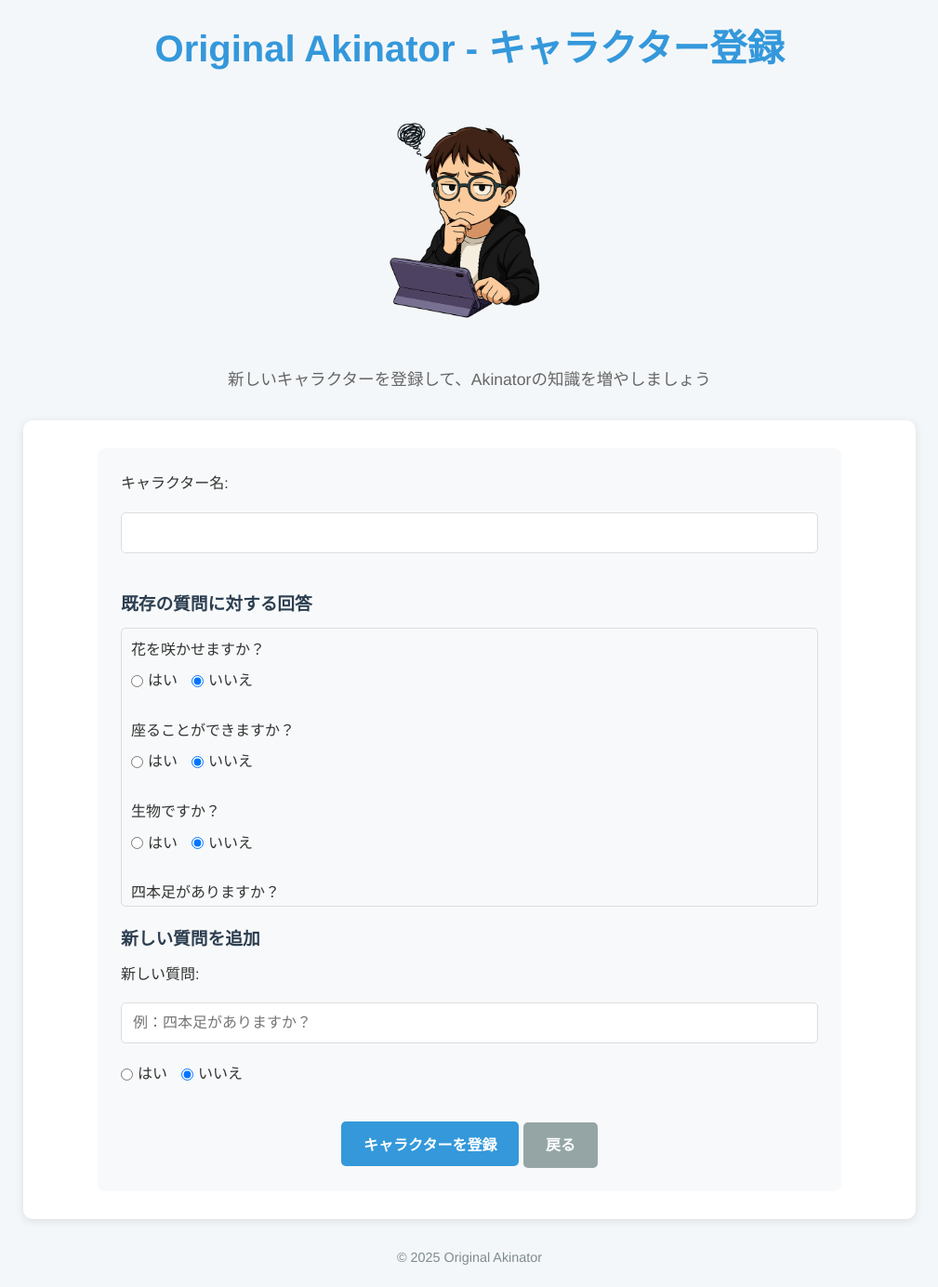
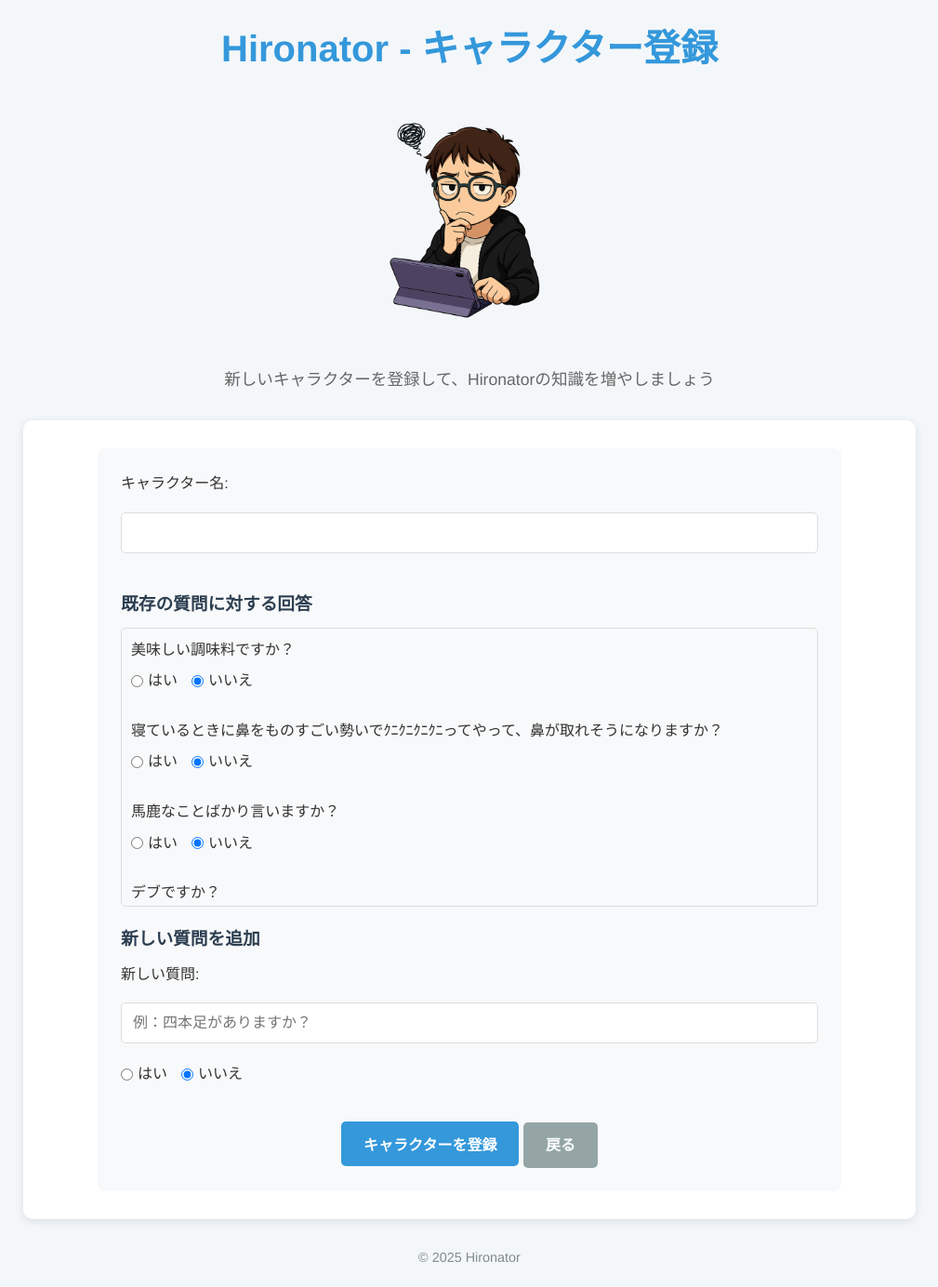
Before and after one commit to shoheixkimura/OriginalAkinator, a Flask app: page /admin in a window 1280 px wide. Shown: the whole page at 93% size, without its empty margins (135-1144 px from the left). Run offline with Flask 3, Linux system fonts and the light colour scheme.

Commit message:
little modifies

```diff
--- a/data/knowledge_tree.json
+++ b/data/knowledge_tree.json
@@ -1,74 +1,90 @@
 {
-  "content": "生物ですか？",
+  "content": "木村家ですか？",
   "is_question": true,
   "yes_node": {
-    "content": "動物ですか？",
+    "content": "朝すぐ起きられますか？",
     "is_question": true,
     "yes_node": {
-      "content": "四本足がありますか？",
+      "content": "一人で寝れますか？",
       "is_question": true,
       "yes_node": {
-        "content": "ペットとして飼われますか？",
+        "content": "怒り機ですか？",
         "is_question": true,
         "yes_node": {
-          "content": "犬",
+          "content": "木村 貴子",
           "is_question": false
         },
         "no_node": {
-          "content": "猫",
+          "content": "そんなやついねぇよ！",
           "is_question": false
         }
       },
       "no_node": {
-        "content": "空を飛びますか？",
+        "content": "寝ているときに鼻をものすごい勢いでｸﾆｸﾆｸﾆｸﾆってやって、鼻が取れそうになりますか？",
         "is_question": true,
         "yes_node": {
-          "content": "鷲",
+          "content": "ひろと",
           "is_question": false
         },
         "no_node": {
-          "content": "魚",
+          "content": "そんなやついねぇよ！",
           "is_question": false
         }
       }
     },
     "no_node": {
-      "content": "花を咲かせますか？",
+      "content": "デブですか？",
       "is_question": true,
       "yes_node": {
-        "content": "バラ",
-        "is_question": false
+        "content": "馬鹿なことばかり言いますか？",
+        "is_question": true,
+        "yes_node": {
+          "content": "木村 翔平",
+          "is_question": false
+        },
+        "no_node": {
+          "content": "そんなやついねぇよ！",
+          "is_question": false
+        }
       },
       "no_node": {
-        "content": "木",
-        "is_question": false
+        "content": "バスルームをカラオケルームと勘違いしていますか？",
+        "is_question": true,
+        "yes_node": {
+          "content": "さこ",
+          "is_question": false
+        },
+        "no_node": {
+          "content": "そんなやついねぇよ！",
+          "is_question": false
+        }
       }
     }
   },
   "no_node": {
-    "content": "電子機器ですか？",
+    "content": "Forge Homestead Apartmentsの住人ですか？",
     "is_question": true,
     "yes_node": {
-      "content": "コミュニケーションに使いますか？",
+      "content": "CMSの5th Gradeですか？",
       "is_question": true,
       "yes_node": {
-        "content": "スマートフォン",
+        "content": "ももか",
         "is_question": false
       },
       "no_node": {
-        "content": "コンピュータ",
+        "content": "クッキーちゃん（ねこ）",
         "is_question": false
       }
     },
     "no_node": {
-      "content": "座ることができますか？",
+      "content": "美味しい調味料ですか？",
       "is_question": true,
       "yes_node": {
-        "content": "椅子",
+        "content": "味噌",
         "is_question": false
       },
       "no_node": {
-        "content": "テーブル",
+        "content": "パクチーパウダー",
         "is_question": false
       }
     }
--- a/templates/admin.html
+++ b/templates/admin.html
@@ -1,27 +1,43 @@
 <!DOCTYPE html>
 <html lang="ja">
   <head>
-    <meta charset="UTF-8">
-    <meta name="viewport" content="width=device-width, initial-scale=1.0">
-    <title>Original Akinator - 管理画面</title>
-    <link rel="stylesheet" href="{{ url_for('static', filename='css/style.css') }}">
+    <meta charset="UTF-8" />
+    <meta name="viewport" content="width=device-width, initial-scale=1.0" />
+    <title>Hironator - 管理画面</title>
+    <link
+      rel="stylesheet"
+      href="{{ url_for('static', filename='css/style.css') }}"
+    />
   </head>
   <body>
     <div class="container">
       <header>
-            <h1>Original Akinator - キャラクター登録</h1>
+        <h1>Hironator - キャラクター登録</h1>
         <div class="akinator-character">
-                <img src="{{ url_for('static', filename='images/akinator_thinking.png') }}" alt="Akinator Character">
+          <img
+            src="{{ url_for('static', filename='images/akinator_thinking.png') }}"
+            alt="Akinator Character"
+          />
         </div>
-            <p>新しいキャラクターを登録して、Akinatorの知識を増やしましょう</p>
+        <p>新しいキャラクターを登録して、Hironatorの知識を増やしましょう</p>
       </header>
 
       <main>
         <div class="admin-container">
-                <form action="{{ url_for('add_character') }}" method="post" class="character-form">
+          <form
+            action="{{ url_for('add_character') }}"
+            method="post"
+            class="character-form"
+          >
             <div class="form-group">
               <label for="character_name">キャラクター名:</label>
-                        <input type="text" id="character_name" name="character_name" class="form-input" required>
+              <input
+                type="text"
+                id="character_name"
+                name="character_name"
+                class="form-input"
+                required
+              />
             </div>
 
             <h3>既存の質問に対する回答</h3>
@@ -31,10 +47,21 @@
                 <label>{{ question }}</label>
                 <div class="radio-group">
                   <label>
-                                    <input type="radio" name="attr_{{ question }}" value="yes"> はい
+                    <input
+                      type="radio"
+                      name="attr_{{ question }}"
+                      value="yes"
+                    />
+                    はい
                   </label>
                   <label>
-                                    <input type="radio" name="attr_{{ question }}" value="no" checked> いいえ
+                    <input
+                      type="radio"
+                      name="attr_{{ question }}"
+                      value="no"
+                      checked
+                    />
+                    いいえ
                   </label>
                 </div>
               </div>
@@ -44,28 +71,39 @@
             <h3>新しい質問を追加</h3>
             <div class="form-group">
               <label for="new_question">新しい質問:</label>
-                        <input type="text" id="new_question" name="new_question" class="form-input" placeholder="例：四本足がありますか？">
+              <input
+                type="text"
+                id="new_question"
+                name="new_question"
+                class="form-input"
+                placeholder="例：四本足がありますか？"
+              />
 
               <div class="radio-group">
                 <label>
-                                <input type="radio" name="new_answer" value="yes"> はい
+                  <input type="radio" name="new_answer" value="yes" /> はい
                 </label>
                 <label>
-                                <input type="radio" name="new_answer" value="no" checked> いいえ
+                  <input type="radio" name="new_answer" value="no" checked />
+                  いいえ
                 </label>
               </div>
             </div>
 
             <div class="form-buttons">
-                        <button type="submit" class="btn btn-primary">キャラクターを登録</button>
-                        <a href="{{ url_for('index') }}" class="btn btn-secondary">戻る</a>
+              <button type="submit" class="btn btn-primary">
+                キャラクターを登録
+              </button>
+              <a href="{{ url_for('index') }}" class="btn btn-secondary"
+                >戻る</a
+              >
             </div>
           </form>
         </div>
       </main>
 
       <footer>
-            <p>&copy; 2025 Original Akinator</p>
+        <p>&copy; 2025 Hironator</p>
       </footer>
     </div>
   </body>
--- a/templates/index.html
+++ b/templates/index.html
@@ -39,7 +39,7 @@
           <ol>
             <li>何か（物、動物、人物など）を思い浮かべてください</li>
             <li>
-              Hioronatorが質問をしますので、「はい」または「いいえ」で答えてください
+              Hironatorが質問をしますので、「はい」または「いいえ」で答えてください
             </li>
             <li>最終的にHironatorがあなたの考えていることを推測します</li>
             <li>
```
Also changed, not shown: templates/game.html (+53 -21 lines). Lines whose indentation alone changed are shown as unchanged.
